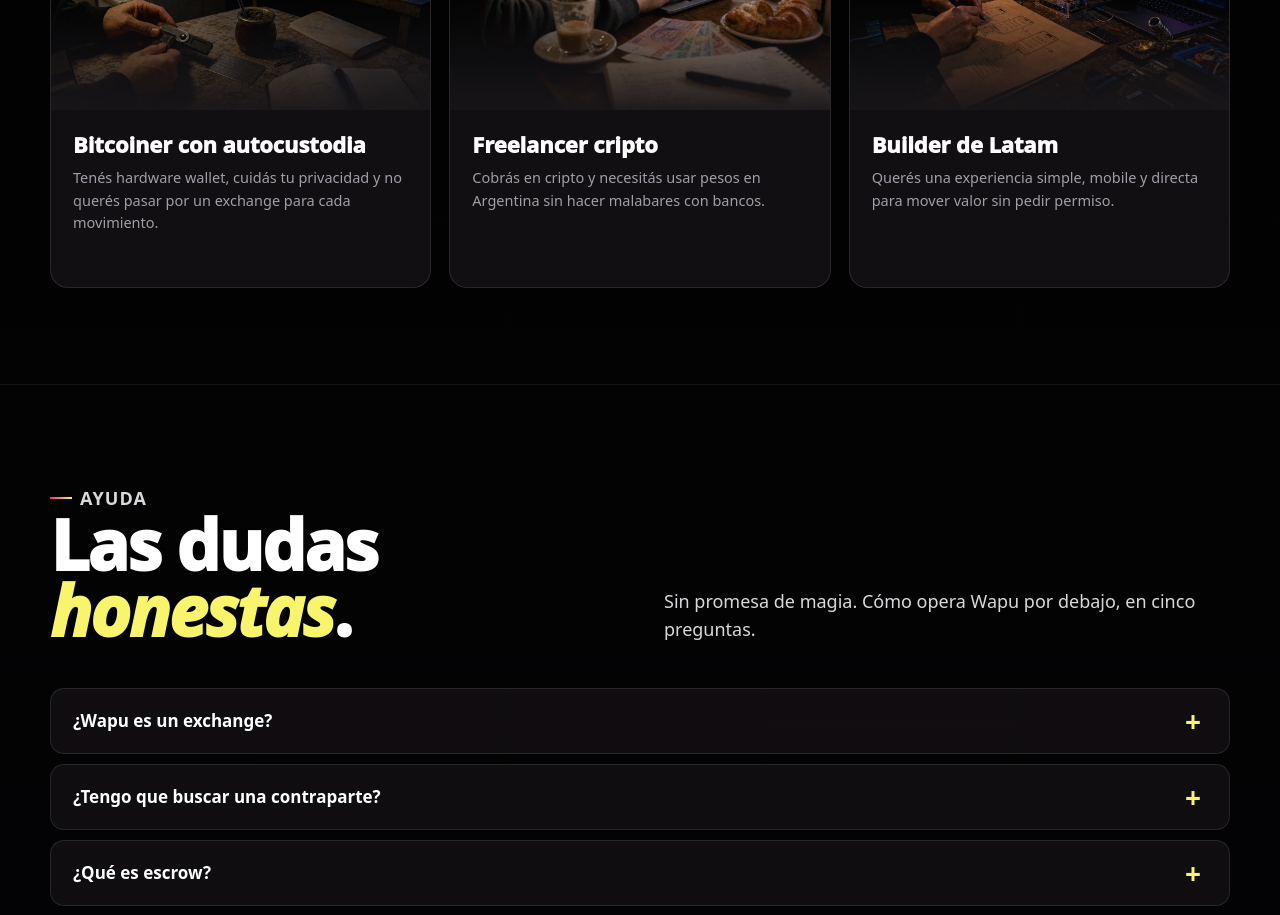
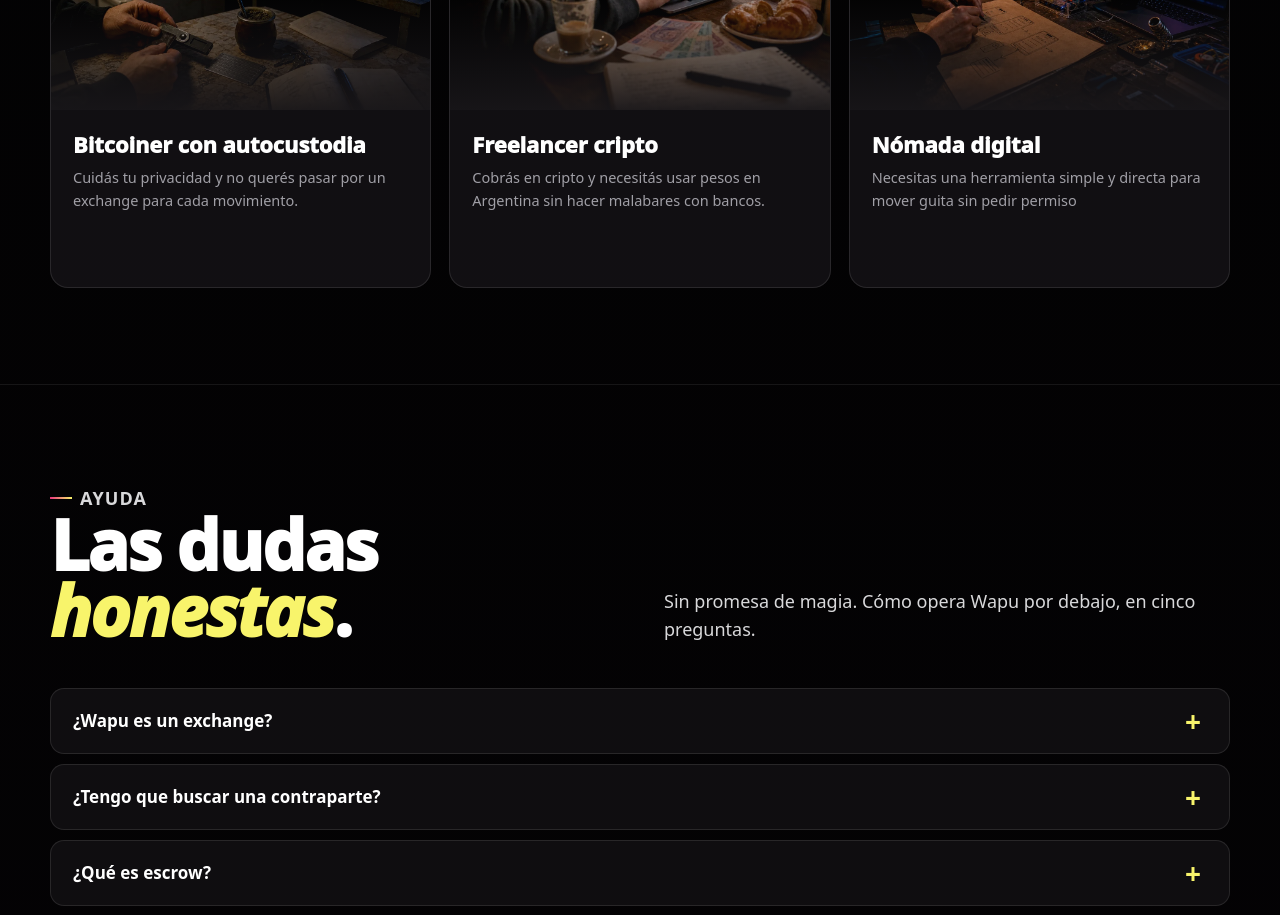
Before and after one commit to wapu-app/wapu-landing, a Next.js app: page /lat in a window 1280 px wide. Shown: the part 4100-5015 px from the top of the page. Built offline with nearby package versions, Linux system fonts and the light colour scheme.

Commit message:
cambio de texto

```diff
--- a/app/lat/lat-landing.tsx
+++ b/app/lat/lat-landing.tsx
@@ -56,7 +56,7 @@ const videoBullets = [
 const audience = [
   {
     title: "Bitcoiner con autocustodia",
-    body: "Tenés hardware wallet, cuidás tu privacidad y no querés pasar por un exchange para cada movimiento.",
+    body: "Cuidás tu privacidad y no querés pasar por un exchange para cada movimiento.",
     image: "/audience/bitcoiner-autocustodia-argentina.webp",
     imageAlt: "Hardware wallet, mate y nodo personal en una cocina argentina de departamento.",
     tag: "Autocustodia",
@@ -73,8 +73,8 @@ const audience = [
     tagColor: "#0a1d18",
   },
   {
-    title: "Builder de Latam",
-    body: "Querés una experiencia simple, mobile y directa para mover valor sin pedir permiso.",
+    title: "Nómada digital",
+    body: "Necesitas una herramienta simple y directa para mover guita sin pedir permiso",
     image: "/audience/builder-latam-taller.webp",
     imageAlt: "Builder probando prototipos en un taller con mate, cables y mapa de Latinoamerica.",
     tag: "Builder",
```
